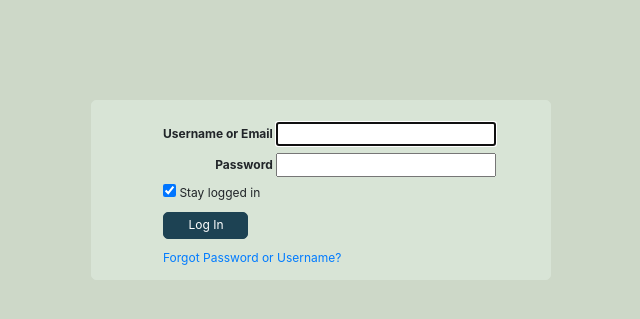
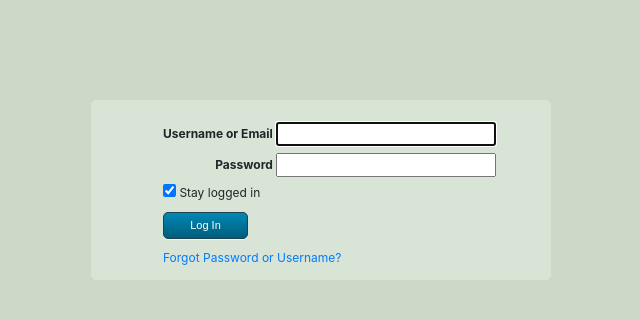
Before and after one commit to srotang/TubesWebpro, a CodeIgniter app: page /TubesWebpro/index.php/login/index in a window 1280 px wide. Shown: the top 319 px of the page, without its empty margins (268-908 px from the left). Run offline with CodeIgniter, Linux system fonts and the light colour scheme.

Commit message:
login hover

```diff
--- a/application/views/home/login.php
+++ b/application/views/home/login.php
@@ -41,18 +41,32 @@
       font-weight: bold;
     }
     .table-sign input{
-      heigth: 20px;
-      width : 85px;
-      border : 1px solid  #1D4253;
-      margin : 8px 0 8px 0;
-      padding : 3px 3px 4px 4px;
-      background-color :#1D4253;
-      border-top-left-radius : 5px;
-      border-top-right-radius : 5px;
-      border-bottom-left-radius : 5px;
-      border-bottom-right-radius : 5px;
-      cursor : pointer;
-      color: white;
+      box-shadow: rgb(241, 245, 239) 0px 1px 0px 0px;
+      color: rgb(255, 255, 249);
+      cursor: pointer;
+      height: 26.6667px;
+      min-width: 85px;
+      text-align: center;
+      text-decoration: none solid rgb(255, 255, 249);
+      white-space: pre;
+      width: 85px;
+      column-rule-color: rgb(255, 255, 249);
+      align-items: flex-start;
+      perspective-origin: 42.5px 13.3333px;
+      transform-origin: 42.5px 13.3333px;
+      user-select: none;
+      caret-color: rgb(255, 255, 249);
+      background: rgba(0, 0, 0, 0) -webkit-linear-gradient(top, rgb(0, 136, 181), rgb(0, 93, 124)) repeat scroll 0% 0% / auto padding-box border-box;
+      border: 1px solid rgb(29, 66, 83);
+      border-radius: 5px 5px 5px 5px;
+      border-spacing: 4.66667px 4.66667px;
+      font: normal normal 400 normal 11px / normal Arial;
+      margin: 8px 0px;
+      outline: rgb(255, 255, 249) none 0px;
+      padding: 6px 10px;
+    }
+    .table-sign input:hover{
+      background: -webkit-linear-gradient(top, #00a4c6, #00739a);
     }
     </style>
   </head>
```
